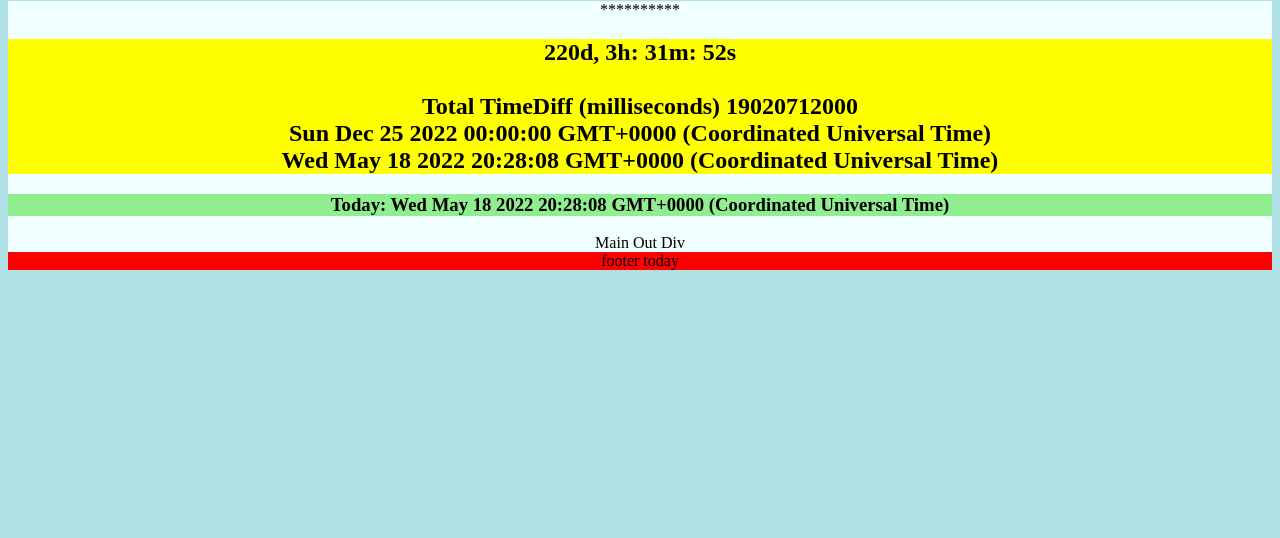
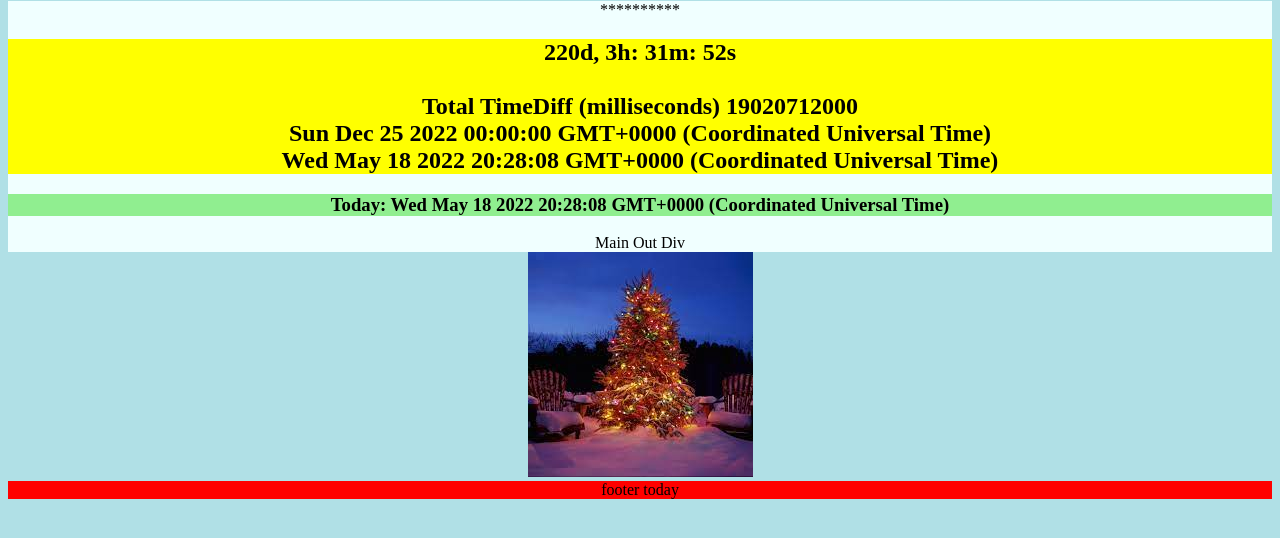
Before and after one commit to ShangClee/assign7, a website built with Parcel: page index.html in a window 1280 px wide. Shown: the part 116-654 px from the top of the page. Built offline with nearby package versions, Linux system fonts and the light colour scheme.

Commit message:
after final with image

```diff
--- a/index.html
+++ b/index.html
@@ -16,7 +16,7 @@
       <h3>Today</h3>
       Main Out Div
     </div>
-    <!-- <img src="./img/XmasTree225225.jpg" alt="Christmas Tree"> -->
+    <img src="XmasTree225225.jpg" alt="Christmas Tree" />
     <footer id="ifooter">footer today</footer>
     <script src="src/index.js"></script>
   </body>
```
Also changed, not shown: XmasTree225225.jpg (added).
